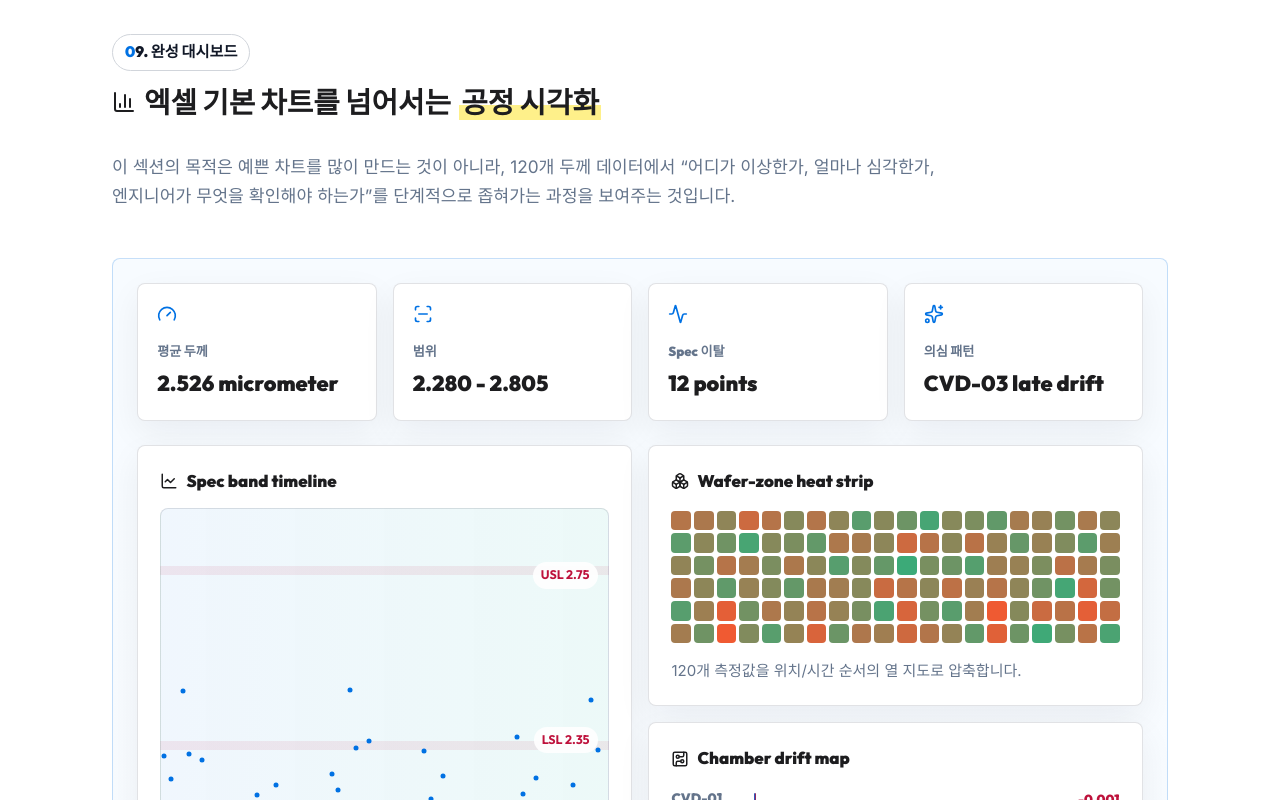
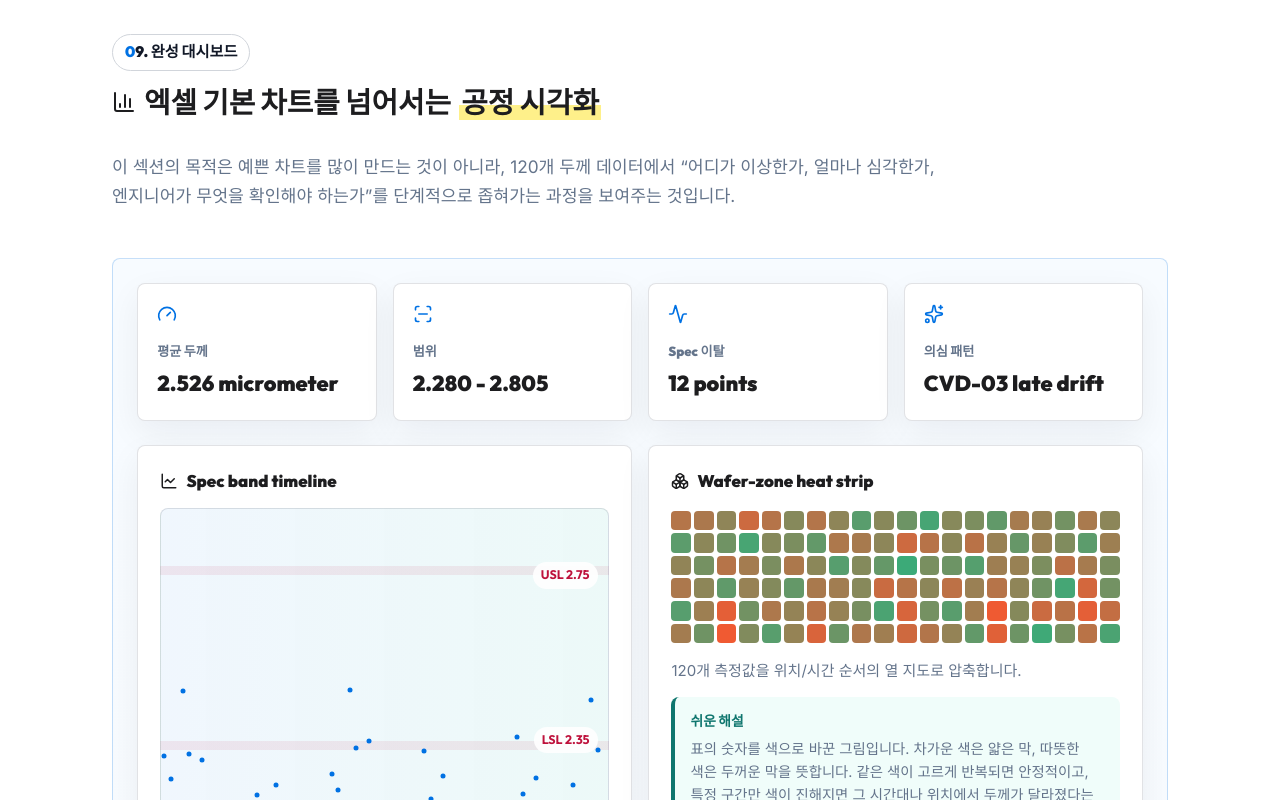
Before and after one commit to heekeunlee/lecture03, a React (Vite) app: page / in a window 1280 px wide. Shown: the part 11200-12000 px from the top of the page. Built offline with nearby package versions, Linux system fonts and the light colour scheme.

Commit message:
Add dashboard visualization explanations

```diff
--- a/src/App.tsx
+++ b/src/App.tsx
@@ -35,6 +35,15 @@ function Term({ children, note }: TermProps) {
     <span className="term" data-note={note}>
       {children}
     </span>
+  );
+}
+
+function VizExplain({ children }: { children: string }) {
+  return (
+    <div className="viz-explain">
+      <strong>쉬운 해설</strong>
+      <p>{children}</p>
+    </div>
   );
 }
 
@@ -863,11 +872,17 @@ export default function App() {
               <h3><LineChart size={18} /> Spec band timeline</h3>
               <SpecTimeline />
               <p>관리 상한/하한을 배경 밴드로 두고 시간순 두께 변화를 한눈에 봅니다.</p>
+              <VizExplain>
+                제품마다 허용되는 두께 범위가 있습니다. 점들이 위아래 기준선 안에 모여 있으면 공정이 안정적이고, 선 밖으로 튀면 불량 후보입니다. 시간 뒤쪽으로 갈수록 점들이 한 방향으로 밀리면 장비 상태가 서서히 변하고 있다는 신호입니다.
+              </VizExplain>
             </div>
             <div className="viz-card">
               <h3><Boxes size={18} /> Wafer-zone heat strip</h3>
               <ThicknessHeatStrip />
               <p>120개 측정값을 위치/시간 순서의 열 지도로 압축합니다.</p>
+              <VizExplain>
+                표의 숫자를 색으로 바꾼 그림입니다. 차가운 색은 얇은 막, 따뜻한 색은 두꺼운 막을 뜻합니다. 같은 색이 고르게 반복되면 안정적이고, 특정 구간만 색이 진해지면 그 시간대나 위치에서 두께가 달라졌다는 뜻입니다.
+              </VizExplain>
             </div>
             <div className="viz-card">
               <h3><CircuitBoard size={18} /> Chamber drift map</h3>
@@ -881,6 +896,9 @@ export default function App() {
                 ))}
               </div>
               <p>CVD-03 후반부에서 두께가 위로 밀리는 drift 후보를 강조합니다.</p>
+              <VizExplain>
+                챔버는 웨이퍼를 처리하는 공정 장비 공간입니다. 막대가 길수록 초반과 후반의 두께 차이가 크다는 뜻입니다. 특정 챔버만 값이 커지면 그 장비의 압력, 가스 유량, 온도 안정화 상태를 먼저 확인해야 합니다.
+              </VizExplain>
             </div>
             <div className="viz-card">
               <h3><Search size={18} /> Anomaly ribbon</h3>
@@ -888,26 +906,41 @@ export default function App() {
                 {thicknessData.slice(60, 96).map((row) => <span key={row.id} className={row.chamber === 'CVD-03' ? 'hot' : ''} />)}
               </div>
               <p>조건부 서식보다 작은 공간에서 이상 구간의 연속성을 보여줍니다.</p>
+              <VizExplain>
+                긴 띠는 시간순 공정 기록을 압축한 것입니다. 빨간 칸이 띄엄띄엄 하나씩 나오면 일시적 흔들림일 수 있지만, 연속으로 이어지면 같은 원인이 계속 영향을 주고 있을 가능성이 큽니다.
+              </VizExplain>
             </div>
             <div className="viz-card">
               <h3><Activity size={18} /> Thickness distribution</h3>
               <DistributionBars />
               <p>전체 분포가 목표값 근처에 모여 있는지, spec 밖 꼬리가 생겼는지 확인합니다.</p>
+              <VizExplain>
+                전체 두께 값이 어느 범위에 많이 몰려 있는지 보는 그림입니다. 가운데 구간이 높으면 대부분 목표 두께 근처에 있다는 뜻입니다. 양쪽 끝 구간이 커지면 너무 얇거나 두꺼운 웨이퍼가 늘어난 것입니다.
+              </VizExplain>
             </div>
             <div className="viz-card">
               <h3><Gauge size={18} /> Zone uniformity delta</h3>
               <ZoneUniformity />
               <p>Center, Middle, Edge 위치별 평균 차이로 막 균일도 문제를 빠르게 봅니다.</p>
+              <VizExplain>
+                웨이퍼 중앙, 중간, 가장자리의 평균 두께 차이를 봅니다. 반도체 공정에서는 한 장의 웨이퍼 안에서도 위치별 두께가 비슷해야 합니다. 가장자리만 얇거나 중앙만 두꺼우면 가스 분포나 온도 분포가 균일하지 않을 수 있습니다.
+              </VizExplain>
             </div>
             <div className="viz-card large">
               <h3><Layers3 size={18} /> Time-resolved wafer heatmap</h3>
               <TimeResolvedWaferHeatmap />
               <p>증착 시간이 늘어날수록 웨이퍼 내 위치별 두께 분포가 어떻게 변하는지 동적으로 비교합니다.</p>
+              <VizExplain>
+                같은 웨이퍼를 시간별 사진처럼 나눠 본 것입니다. 시간이 지나며 전체 색이 고르게 진해지면 박막이 균일하게 자라는 상태입니다. 특정 방향만 빠르게 진해지면 그 위치에 가스가 더 많이 닿거나 온도 조건이 달랐을 가능성을 의심합니다.
+              </VizExplain>
             </div>
             <div className="viz-card">
               <h3><Search size={18} /> Risk lot ranking</h3>
               <RiskLotRanking />
               <p>Lot별 range와 spec out을 합쳐 재측정 또는 hold 후보를 정렬합니다.</p>
+              <VizExplain>
+                Lot은 같이 처리된 제품 묶음입니다. 이 순위는 어떤 묶음부터 다시 측정하거나 출하 보류할지 정하는 데 씁니다. 평균만 보는 것이 아니라, 묶음 안의 들쭉날쭉함과 기준 이탈 개수를 함께 봅니다.
+              </VizExplain>
             </div>
             <div className="viz-card">
               <h3><Sparkles size={18} /> Root-cause hint matrix</h3>
@@ -918,16 +951,25 @@ export default function App() {
                 <div><span>Lot range 증가</span><strong>Recipe 안정화 시간</strong></div>
               </div>
               <p>시각화 결과를 공정 확인 항목으로 연결하는 힌트 테이블입니다.</p>
+              <VizExplain>
+                이 표는 결과와 원인 후보를 연결하는 안내판입니다. 예를 들어 두께가 계속 올라가면 가스 유량이나 온도 과승온을 의심하고, 가장자리만 다르면 장비 내부의 가스 분사 균일도를 확인합니다. 원인을 확정하는 표가 아니라 다음 점검 순서를 정하는 표입니다.
+              </VizExplain>
             </div>
             <div className="viz-card large wow-card">
               <h3><Sparkles size={18} /> 3D-like wafer surface map</h3>
               <WaferSurfaceMap />
               <p>숫자 표를 보지 않아도 두께가 높아지는 영역이 표면 열감처럼 보이도록 만든 시각화입니다.</p>
+              <VizExplain>
+                웨이퍼 위 여러 측정 위치를 실제 표면처럼 배치한 그림입니다. 색이 튀는 영역은 그 위치의 두께가 주변과 다르다는 뜻입니다. 비전공자에게도 “웨이퍼의 어느 쪽이 문제인지”를 직관적으로 보여주기 좋습니다.
+              </VizExplain>
             </div>
             <div className="viz-card large">
               <h3><Activity size={18} /> Normal vs Problem visual diagnosis</h3>
               <NormalProblemCompare />
               <p>정상 상태와 문제 상태를 나란히 두어 보고자가 “무엇이 달라졌는지” 즉시 설명할 수 있게 합니다.</p>
+              <VizExplain>
+                왼쪽은 이상이 거의 없는 기준 모습이고, 오른쪽은 문제가 의심되는 모습입니다. 두 그림을 나란히 놓으면 복잡한 수치를 몰라도 차이를 바로 볼 수 있습니다. 회의에서는 이 방식이 가장 빠르게 공감대를 만들 수 있습니다.
+              </VizExplain>
             </div>
           </div>
           <div className="report-panel">
--- a/src/index.css
+++ b/src/index.css
@@ -1230,6 +1230,31 @@ section h2 {
   height: 12px;
   border-radius: 999px;
   background: linear-gradient(90deg, rgb(55, 190, 210), rgb(250, 85, 40));
+}
+
+.viz-explain {
+  margin-top: 0.9rem;
+  border-left: 4px solid var(--accent-2);
+  border-radius: 8px;
+  background: #f0fdfa;
+  padding: 0.85rem 0.95rem;
+}
+
+.viz-explain strong {
+  display: block;
+  margin-bottom: 0.35rem;
+  color: #0f766e;
+  font-size: 0.86rem;
+  font-weight: 900;
+}
+
+.viz-explain p {
+  margin: 0;
+  color: var(--text-secondary);
+  font-family: var(--font-content);
+  font-size: 0.9rem;
+  line-height: 1.58;
+  word-break: keep-all;
 }
 
 .risk-ranking div {
```
